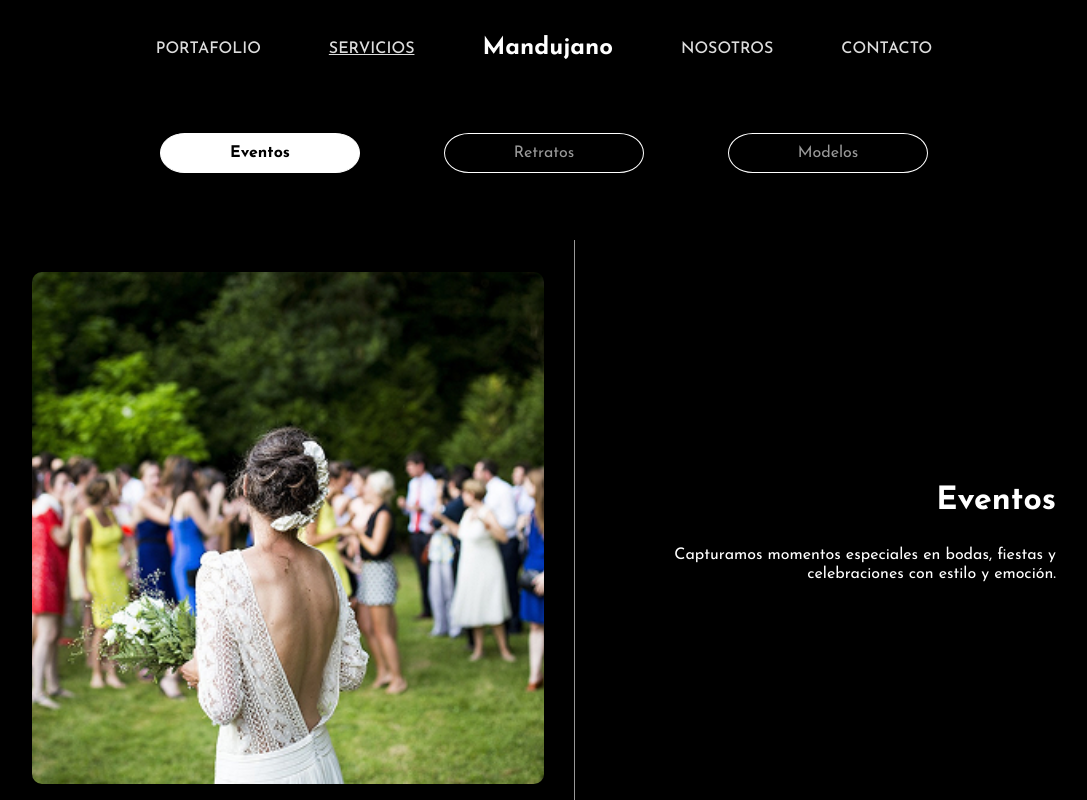
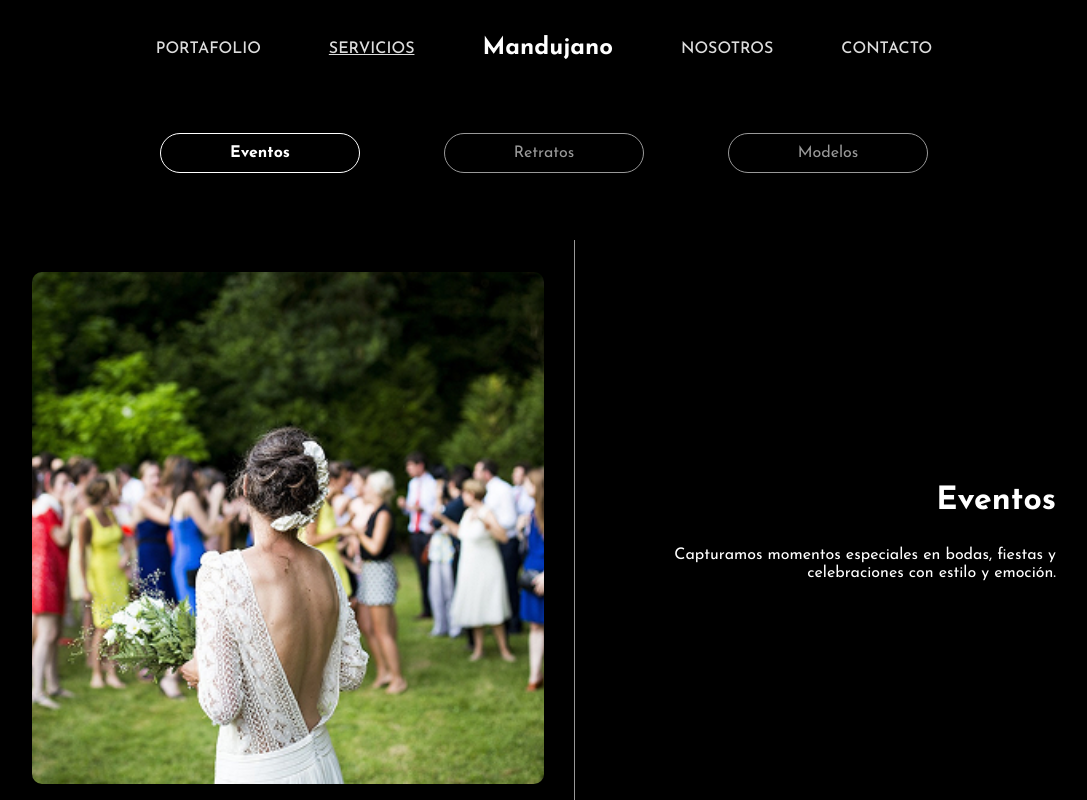
Before and after one commit to mandujano-cruz/photo-studio, a React (Vite) app in the folder frontend/: page /services in a window 1280 px wide. In both pictures the pointer is over the button "Eventos". Shown: the top 800 px of the page, without its empty margins (96-1183 px from the left). Built offline with nearby package versions, Linux system fonts and the light colour scheme.

Commit message:
fix: corrección visual de botones

```diff
--- a/frontend/src/blocks/services.css
+++ b/frontend/src/blocks/services.css
@@ -17,19 +17,30 @@
 
 .services__tab {
   width: 200px;
+  height: 40px;
   background: none;
-  border: thin, solid, #FFF;
+  border: thin, solid, #999;
   color: #999;
   cursor: pointer;
   padding: 10px 15px;
   transition: all 0.3s ease;
-  border-radius: 25% / 100%;
+  border-radius: 20px;
+}
+
+.services__tab:hover {
+  color: #FFF;
+  border-color: #FFF;
 }
 
 .services__tab_selected {
   color: #000;
   background-color: #FFF;
   font-weight: bold;
+}
+
+.services__tab_selected:hover {
+  color: #FFF;
+  background-color: #000;
 }
 
 .services__content {
```
